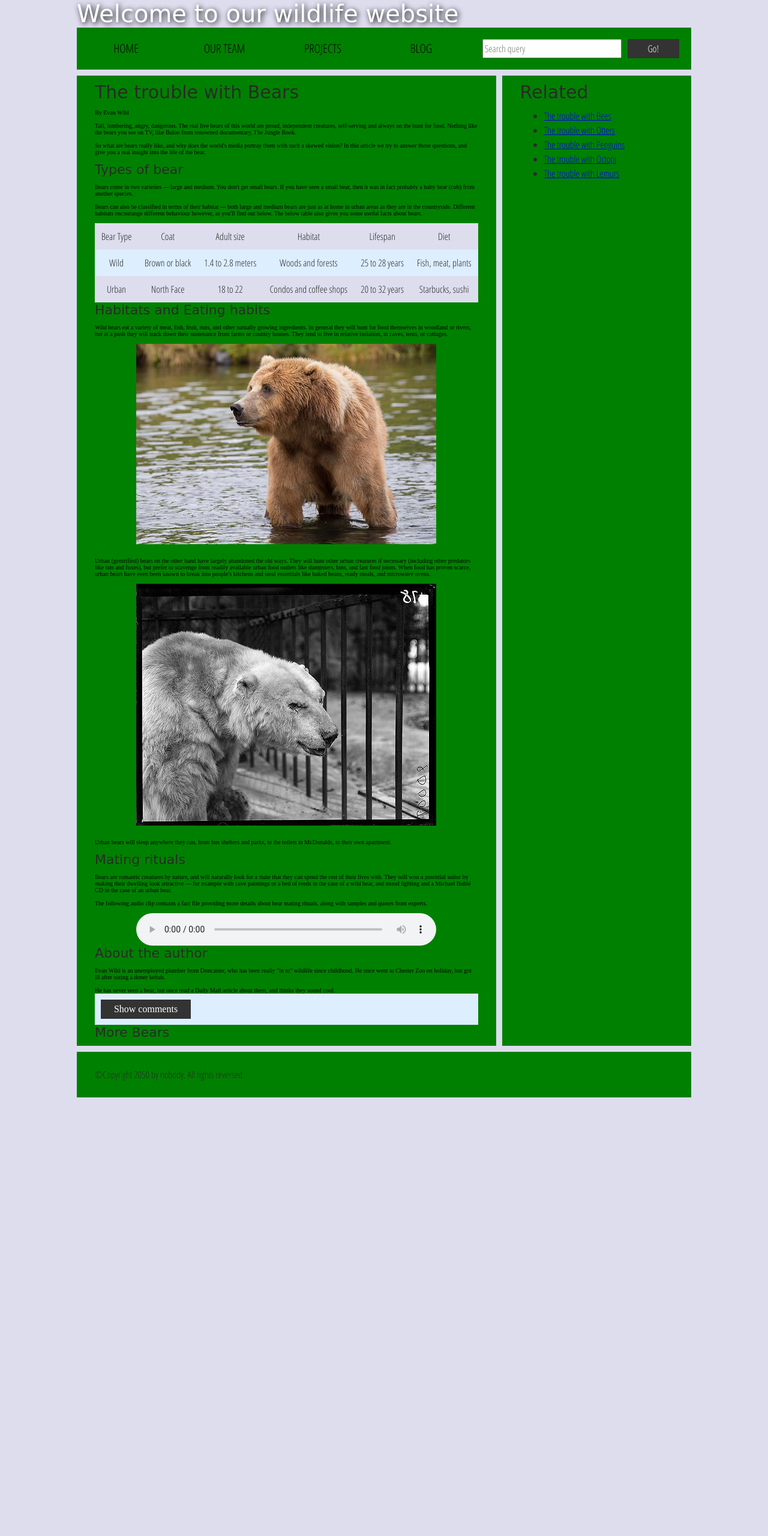
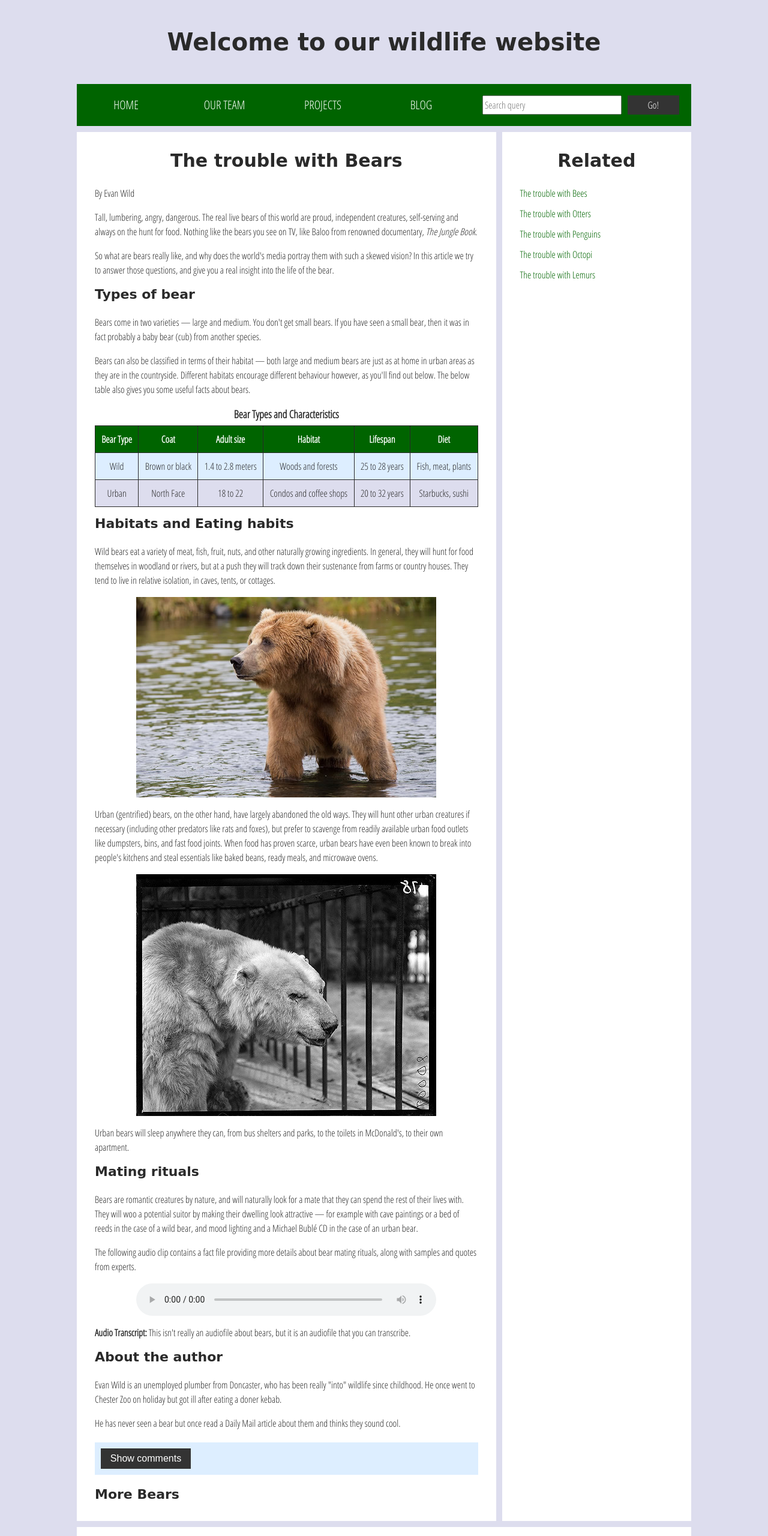
Before and after one commit to ElerWohlmuthFH/WS24_WE, a website built with Vite: page index.html in a window 1280 px wide. Shown: the top 2560 px of the page at 60% size. Before the commit the page ends 1829 px from the top, so only its background shows below. Built offline with nearby package versions, Linux system fonts and the light colour scheme; no server answers; a web font is replaced by a local one.

Commit message:
added accessibility

```diff
--- a/index.html
+++ b/index.html
@@ -1,5 +1,5 @@
 <!DOCTYPE html>
-<html>
+<html lang="en">
 <head>
   <meta charset="utf-8">
 
@@ -14,11 +14,11 @@
 </head>
 
 <body>
-    <div class="header">
-      <font size="7">Welcome to our wildlife website</font>
-    </div>
+<header class="header">
+  <h1>Welcome to our wildlife website</h1>
+</header>
 
-    <div class="nav">
+<nav class="nav">
   <ul>
     <li><a href="#">Home</a></li>
     <li><a href="#">Our team</a></li>
@@ -27,36 +27,46 @@
   </ul>
 
   <form class="search">
-        <input type="search" name="q" placeholder="Search query">
+    <label for="search-input" class="visually-hidden">Search query</label>
+    <input type="search" name="q" id="search-input" placeholder="Search query">
     <input type="submit" value="Go!">
   </form>
-    </div>
+</nav>
 
 <main>
   <article>
-        <font size="6">The trouble with Bears</font>
-        <br><br>
-        By Evan Wild
-        <br><br>
-        Tall, lumbering, angry, dangerous. The real live bears of this world are proud, independent creatures, self-serving and always on the hunt for food. Nothing like the bears you see on TV, like Baloo from renowned documentary, The Jungle Book.
-        <br><br>
+    <h2>The trouble with Bears</h2>
+
+    <p>By Evan Wild</p>
+
+    <p>
+      Tall, lumbering, angry, dangerous. The real live bears of this world are proud, independent creatures, self-serving and always on the hunt for food. Nothing like the bears you see on TV, like Baloo from renowned documentary, <em>The Jungle Book</em>.
+    </p>
+
+    <p>
       So what are bears really like, and why does the world's media portray them with such a skewed vision? In this article we try to answer those questions, and give you a real insight into the life of the bear.
-        <br><br>
-        <font size="5">Types of bear</font>
-        <br><br>
+    </p>
+
+    <h3>Types of bear</h3>
+
+    <p>
       Bears come in two varieties — large and medium. You don't get small bears. If you have seen a small bear, then it was in fact probably a baby bear (cub) from another species.
-        <br><br>
-        Bears can also be classified in terms of their habitat — both large and medium bears are just as at home in urban areas as they are in the countryside. Different habitats encourange different behaviour however, as you'll find out below. The below table also gives you some useful facts about bears.
-        <br><br>
+    </p>
+
+    <p>
+      Bears can also be classified in terms of their habitat — both large and medium bears are just as at home in urban areas as they are in the countryside. Different habitats encourage different behaviour however, as you'll find out below. The below table also gives you some useful facts about bears.
+    </p>
+
     <table>
+      <caption>Bear Types and Characteristics</caption>
       <thead>
       <tr>
-              <td>Bear Type</td>
-              <td>Coat</td>
-              <td>Adult size</td>
-              <td>Habitat</td>
-              <td>Lifespan</td>
-              <td>Diet</td>
+        <th scope="col">Bear Type</th>
+        <th scope="col">Coat</th>
+        <th scope="col">Adult size</th>
+        <th scope="col">Habitat</th>
+        <th scope="col">Lifespan</th>
+        <th scope="col">Diet</th>
       </tr>
       </thead>
       <tbody>
@@ -79,85 +89,91 @@
       </tbody>
     </table>
 
-        <font size="5">Habitats and Eating habits</font>
-        <br><br>
-        Wild bears eat a variety of meat, fish, fruit, nuts, and other natually growing ingredients. In general they will hunt for food themselves in woodland or rivers, but at a push they will track down their sustenance from farms or country houses. They tend to live in relative isolation, in caves, tents, or cottages.
-        <br><br>
-        <img src="media/wild-bear.jpg">
-        <br><br>
-        Urban (gentrified) bears on the other hand have largely abandoned the old ways. They will hunt other urban creatures if necessary (including other predators like rats and foxes), but prefer to scavenge from readily available urban food outlets like dumpsters, bins, and fast food joints. When food has proven scarce, urban bears have even been known to break into people's kitchens and steal essentials like baked beans, ready meals, and microwave ovens.
-        <br><br>
-        <img src="media/urban-bear.jpg">
-        <br><br>
-        Urban bears will sleep anywhere they can, from bus shelters and parks, to the toilets in McDonalds, to their own apartment.
-        <br><br>
-        <font size="5">Mating rituals</font>
-        <br><br>
+    <h3>Habitats and Eating habits</h3>
+
+    <p>
+      Wild bears eat a variety of meat, fish, fruit, nuts, and other naturally growing ingredients. In general, they will hunt for food themselves in woodland or rivers, but at a push they will track down their sustenance from farms or country houses. They tend to live in relative isolation, in caves, tents, or cottages.
+    </p>
+
+    <img src="media/wild-bear.jpg" alt="A wild bear in the forest">
+
+    <p>
+      Urban (gentrified) bears, on the other hand, have largely abandoned the old ways. They will hunt other urban creatures if necessary (including other predators like rats and foxes), but prefer to scavenge from readily available urban food outlets like dumpsters, bins, and fast food joints. When food has proven scarce, urban bears have even been known to break into people's kitchens and steal essentials like baked beans, ready meals, and microwave ovens.
+    </p>
+
+    <img src="media/urban-bear.jpg" alt="An urban bear near a dumpster">
+
+    <p>
+      Urban bears will sleep anywhere they can, from bus shelters and parks, to the toilets in McDonald's, to their own apartment.
+    </p>
+
+    <h3>Mating rituals</h3>
+
+    <p>
       Bears are romantic creatures by nature, and will naturally look for a mate that they can spend the rest of their lives with. They will woo a potential suitor by making their dwelling look attractive — for example with cave paintings or a bed of reeds in the case of a wild bear, and mood lighting and a Michael Bublé CD in the case of an urban bear.
-        <br><br>
-        The following audio clip contains a fact file providing more details about bear mating rituals, along with samples and quotes from experts.
-        <br><br>
+    </p>
+
+    <p>The following audio clip contains a fact file providing more details about bear mating rituals, along with samples and quotes from experts.</p>
+
     <audio controls>
       <source src="media/bear.mp3" type="audio/mp3">
       <source src="media/bear.ogg" type="audio/ogg">
-          <p>It looks like your browser doesn't support HTML5 audio players.</p>
+      <p>Your browser does not support the audio element.</p>
     </audio>
 
+    <p>
+      <strong>Audio Transcript:</strong> This isn't really an audiofile about bears, but it is an audiofile that you can transcribe.
+    </p>
+
     <aside>
+      <h3>About the author</h3>
 
-          <font size="5">About the author</font>
-        <br><br>
-          Evan Wild is an unemployed plumber from Doncaster, who has been really "in to" wildlife since childhood. He once went to Chester Zoo on holiday, but got ill after eating a doner kebab.
-        <br><br>
-          He has never seen a bear, but once read a Daily Mail article about them, and thinks they sound cool.
+      <p>
+        Evan Wild is an unemployed plumber from Doncaster, who has been really "into" wildlife since childhood. He once went to Chester Zoo on holiday but got ill after eating a doner kebab.
+      </p>
 
+      <p>He has never seen a bear but once read a Daily Mail article about them and thinks they sound cool.</p>
     </aside>
+
     <section class="comments">
-          <div class="show-hide">Show comments</div>
+      <button class="show-hide">Show comments</button>
 
       <div class="comment-wrapper">
-
-            <font size="6">Add comment</font>
+        <h2>Add comment</h2>
 
         <form class="comment-form">
           <div class="flex-pair">
-                Your name:
+            <label for="name">Your name:</label>
             <input type="text" name="name" id="name" placeholder="Enter your name">
           </div>
           <div class="flex-pair">
-                Your comment:
-                <input type="text" name="comment" id="comment" placeholder="Enter your comment">
+            <label for="comment">Your comment:</label>
+            <textarea name="comment" id="comment" placeholder="Enter your comment"></textarea>
           </div>
           <div>
             <input type="submit" value="Submit comment">
           </div>
         </form>
 
-            <font size="6">Comments</font>
+        <h2>Comments</h2>
 
         <ul class="comment-container">
-
           <li>
-
             <p>Bob Fossil</p>
-
-                <p>Oh I am so glad you taught me all about the big brown angry guys in the woods. With their sniffing little noses and their bad attitudes, they can sure be a menace — I was thinking of putting them all in a truck and driving them outta here. I run a zoo, you know.</p>
-
+            <p>Oh, I am so glad you taught me all about the big brown angry guys in the woods. With their sniffing little noses and their bad attitudes, they can sure be a menace — I was thinking of putting them all in a truck and driving them outta here. I run a zoo, you know.</p>
           </li>
-
         </ul>
-
       </div>
     </section>
 
     <section class="more_bears">
-          <font size="5">More Bears</font>
-
+      <h3>More Bears</h3>
+      <!-- Bear data will be dynamically inserted here -->
     </section>
   </article>
 
-      <div class="secondary">
-        <font size="6">Related</font>
+  <aside class="secondary">
+    <h2>Related</h2>
 
     <ul>
       <li><a href="#">The trouble with Bees</a></li>
@@ -166,15 +182,13 @@
       <li><a href="#">The trouble with Octopi</a></li>
       <li><a href="#">The trouble with Lemurs</a></li>
     </ul>
-      </div>
+  </aside>
 </main>
 
 <footer>
-      <p>©Copyright 2050 by nobody. All rights reversed.</p>
+  <p>© Copyright 2050 by nobody. All rights reserved.</p>
 </footer>
 
 <script type="module" src="src/main.ts"></script>
-
-
 </body>
 </html>
--- a/style.css
+++ b/style.css
@@ -1,4 +1,4 @@
-/* || General setup */
+/* General setup */
 
 html, body {
   margin: 0;
@@ -16,32 +16,44 @@ body {
   margin: 0 auto;
 }
 
-/* || typography */
+/* Visually Hidden Class for Accessibility */
 
-font[size="7"], font[size="6"], font[size="5"] {
+.visually-hidden {
+  position: absolute !important;
+  height: 1px;
+  width: 1px;
+  overflow: hidden;
+  clip: rect(1px, 1px, 1px, 1px);
+  white-space: nowrap;
+}
+
+/* Typography */
+
+h1, h2, h3 {
   font-family: 'Sonsie One', cursive;
   color: #2a2a2a;
 }
 
-p, input, li, table, label {
+p, input, li, table, label, textarea, a {
   font-family: 'Open Sans Condensed', sans-serif;
   color: #2a2a2a;
 }
 
-font[size="7"] {
+h1 {
   font-size: 4rem;
   text-align: center;
-  color: white;
-  text-shadow: 2px 2px 10px black;
+  color: #2a2a2a;
 }
 
-font[size="6"] {
+h2 {
   font-size: 3rem;
   text-align: center;
+  margin-top: 2rem;
 }
 
-font[size="5"] {
+h3 {
   font-size: 2.2rem;
+  margin-top: 1.5rem;
 }
 
 p, li, table {
@@ -49,50 +61,43 @@ p, li, table {
   line-height: 1.5;
 }
 
-/* || header layout */
+/* Header and Navigation Layout */
 
-div[class="nav"], article, footer, .secondary {
-  background-color: green;
+header {
+  background-color: #dde;
+  padding: 20px 0;
 }
 
-article, footer, .secondary {
-  padding: 10px 30px;
-}
-
-article {
-  margin-right: 10px;
-}
-
-div[class="nav"] {
+.nav {
   height: 50px;
-  background-color: ff80ff;
+  background-color: #006400; /* Dark Green */
   display: flex;
   padding: 1% 0;
   margin-bottom: 10px;
 }
 
-div[class="nav"] ul {
+.nav ul {
   padding: 0;
   list-style-type: none;
   flex: 2;
   display: flex;
 }
 
-div[class="nav"] li {
+.nav li {
   display: inline;
   text-align: center;
   flex: 1;
 }
 
-div[class="nav"] a {
+.nav a {
   display: inline-block;
   font-size: 2rem;
   text-transform: uppercase;
   text-decoration: none;
-  color: black;
+  color: #FFFFFF; /* White */
 }
 
-div[class="nav"] .search {
+.nav .search {
   flex: 1;
   display: flex;
   align-items: center;
@@ -117,7 +122,7 @@ div[class="nav"] .search {
   color: white;
 }
 
-/* || main layout */
+/* Main Layout */
 
 main {
   display: flex;
@@ -125,17 +130,24 @@ main {
 
 article {
   flex: 5;
+  background-color: #FFFFFF;
+  padding: 10px 30px;
+  margin-right: 10px;
 }
 
 .secondary {
   flex: 2;
+  background-color: #FFFFFF;
+  padding: 10px 30px;
 }
 
 footer {
+  background-color: #FFFFFF;
+  padding: 10px 30px;
   margin-top: 10px;
 }
 
-/* Table styling */
+/* Table Styling */
 
 table {
   width: 100%;
@@ -143,54 +155,77 @@ table {
   border-collapse: collapse;
 }
 
+caption {
+  font-size: 1.8rem;
+  font-weight: bold;
+  margin-bottom: 0.5rem;
+  text-align: center;
+}
+
 th, td {
   padding: 10px;
+  border: 1px solid #2a2a2a;
+}
+
+th {
+  background-color: #006400;
+  color: #FFFFFF;
+  text-align: center;
 }
 
 td {
   text-align: center;
 }
 
-th[scope="col"] {
-  border-bottom: 1px solid black;
-}
-
 tbody tr:nth-child(odd) {
   background-color: #def;
 }
 
-/* styling content images and audio */
+/* Styling Content Images and Audio */
 
 img, audio {
   display: block;
   margin: 0 auto;
 }
 
+img {
+  max-width: 100%;
+  height: auto;
+}
+
 audio {
   width: 500px;
 }
 
-/* Comments styling */
+/* Comments Styling */
 
 .comments {
   background-color: #def;
   padding: 10px;
+  margin-top: 2rem;
 }
 
 .show-hide {
   cursor: pointer;
+  text-align: center;
+  width: 150px;
+  font-size: 1.6rem;
+  line-height: 32px;
+  background: #333;
+  border: none;
+  color: white;
 }
 
-.comments font[size="6"] {
-  font-size: 2rem;
-}
-
-.comments font[size="6"]:nth-of-type(2) {
-  margin-bottom: 0;
+.comment-wrapper {
+  display: none;
 }
 
 .comment-form {
   margin-bottom: 3rem;
+}
+
+.comment-form h2 {
+  font-size: 2rem;
 }
 
 .comment-form .flex-pair {
@@ -202,19 +237,14 @@ audio {
   align-self: center;
   flex: 2;
   text-align: right;
+  margin-right: 1rem;
 }
 
-.comment-form input {
-  margin-left: 1rem;
+.comment-form input, .comment-form textarea {
   flex: 6;
 }
 
-.show-hide {
-  text-align: center;
-  width: 150px;
-}
-
-.comment-form input, .comment-form label, .show-hide {
+.comment-form input, .comment-form label, .show-hide, .comment-form textarea {
   font-size: 1.6rem;
   line-height: 32px;
 }
@@ -238,6 +268,7 @@ audio {
 .comment-container li {
   list-style-type: none;
   display: flex;
+  margin-bottom: 1rem;
 }
 
 .comment-container li p:nth-child(1) {
@@ -248,3 +279,60 @@ audio {
 .comment-container li p:nth-child(2) {
   flex: 5;
 }
+
+/* Related Section */
+
+.secondary h2 {
+  font-size: 3rem;
+  text-align: center;
+}
+
+.secondary ul {
+  list-style-type: none;
+  padding: 0;
+}
+
+.secondary li {
+  margin: 1rem 0;
+}
+
+.secondary a {
+  text-decoration: none;
+  color: #006400;
+}
+
+.secondary a:hover {
+  text-decoration: underline;
+}
+
+/* More Bears Section */
+
+.more_bears h3 {
+  margin-top: 2rem;
+}
+
+.more_bears div {
+  margin-bottom: 2rem;
+}
+
+.more_bears img {
+  width: 200px;
+  height: auto;
+}
+
+/* Footer */
+
+footer p {
+  text-align: center;
+  font-size: 1.6rem;
+}
+
+/* Accessibility Focus Styles */
+
+a, button, input, textarea {
+  outline: 2px solid transparent;
+}
+
+a:focus, button:focus, input:focus, textarea:focus {
+  outline: 2px solid #006400;
+}
```
Also changed, not shown: src/ui.ts (+11 -4 lines), README.md. Lines whose indentation alone changed are shown as unchanged.
